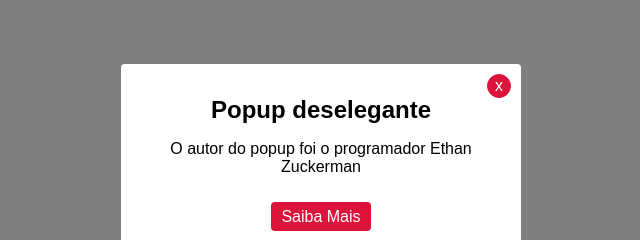
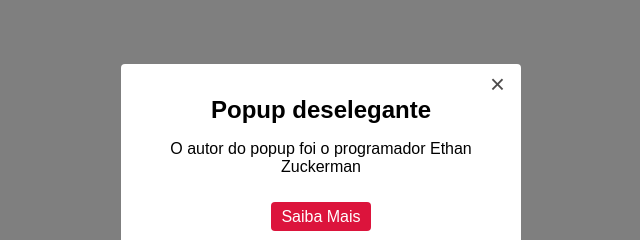
Before and after one commit to fernandoalvesrufino/popup, a plain HTML site: page index.html in a window 1280 px wide. Shown: the part 320-560 px from the top of the page, 319-959 px from the left. Drawn offline with Linux system fonts and the light colour scheme.

Commit message:
ajustando botao close

```diff
--- a/index.html
+++ b/index.html
@@ -14,7 +14,7 @@
 
     <div class="popup">
 
-      <div class="popup-close"> x </div>
+      <div class="popup-close">&times;</div>
 
       <div class="popup-content">
         <h2>Popup deselegante</h2>
--- a/style.css
+++ b/style.css
@@ -58,14 +58,14 @@ button {
 .popup-close {
   position: absolute;
   text-align: center;
-  top: 10px;
-  right: 10px;
+  top: 0.375rem;
+  right: 1rem;
   cursor: pointer;
   color: #4d4b4b;
-  font-size: 1rem;
-  border: 1px solid crimson;
-  border-radius: 50%;
-  padding: 2px 7px;
-  color: white;
-  background-color: crimson;
+  font-size: 1.6rem;
+  /* border: 1px solid crimson; */
+  /* border-radius: 50%; */
+  /* padding: 2px 7px; */
+  /* color: white; */
+  /* background-color: crimson; */
 }
```
